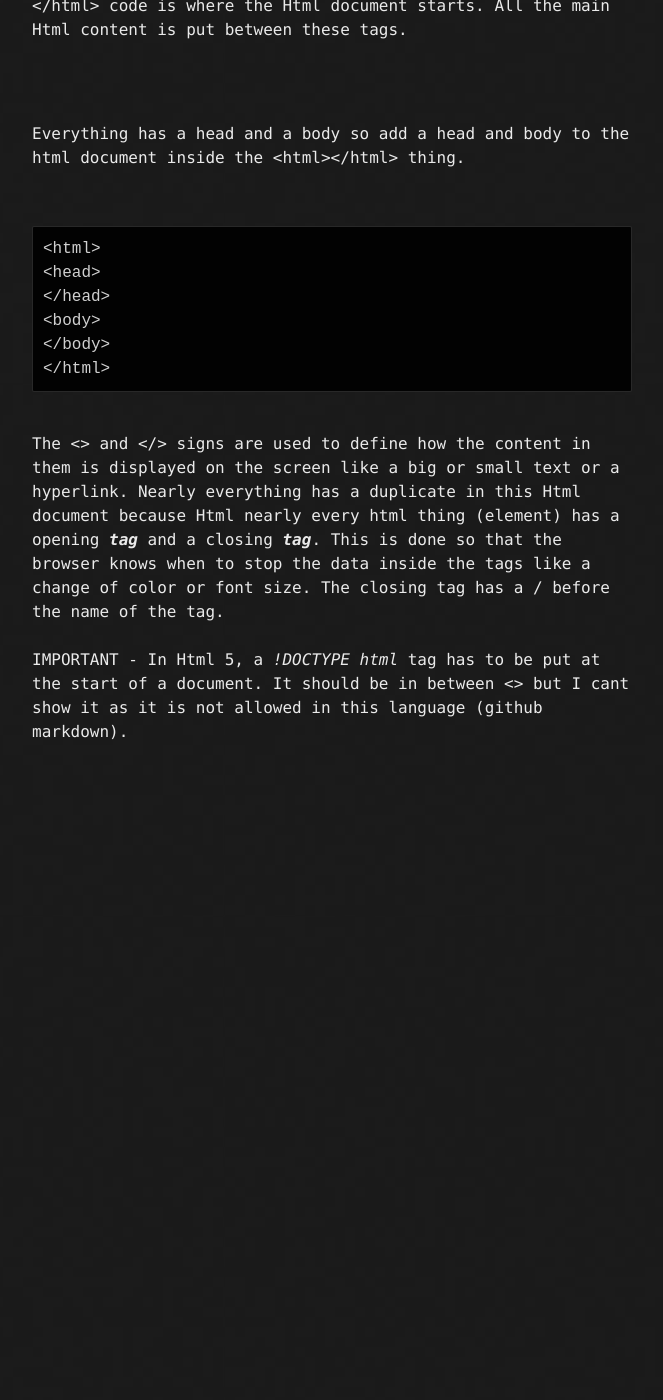
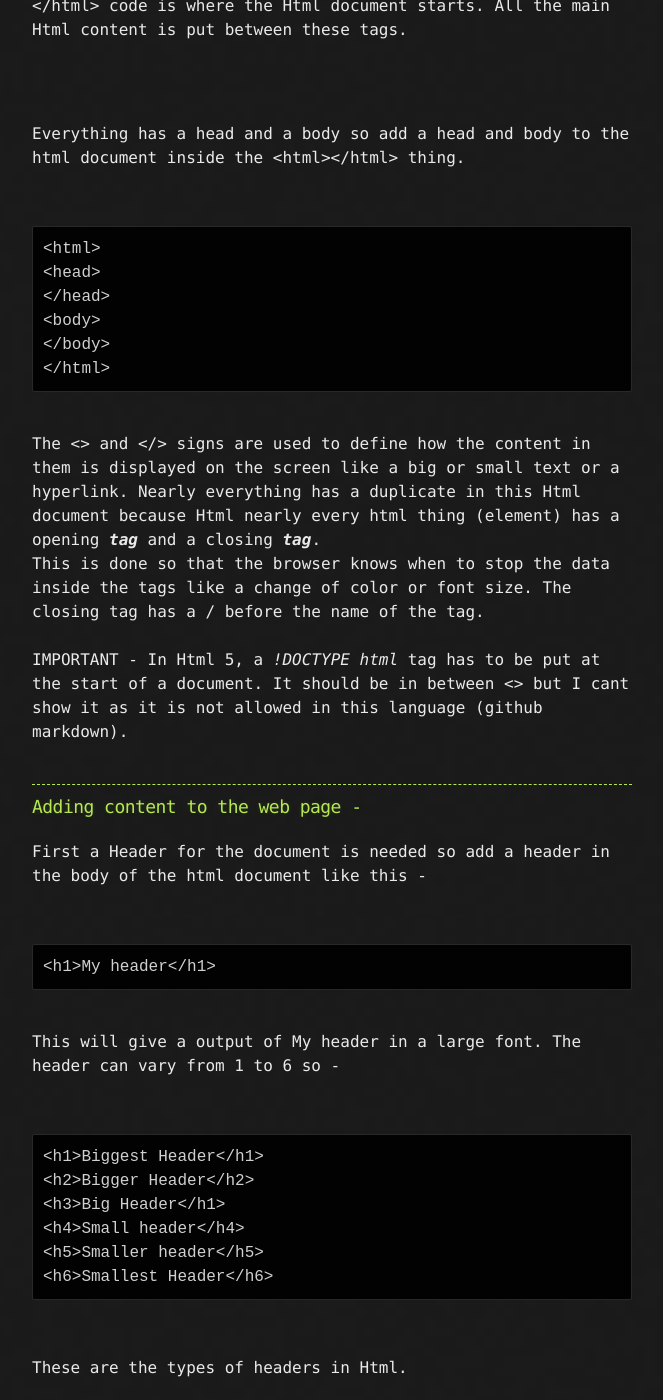
Before and after one commit to Pranked3/shaankmahajan.github.io, a Jekyll site: the page built from html-lessons.md, in a window 1280 px wide and 1400 px high, scrolled down 1212 px. Shown: the whole window, without its empty margins (308-971 px from the left). Built offline with Jekyll 4.4.1, drawn with Linux system fonts in a browser that asks for light colours; the repository's description, which GitHub fills in, is left out; before the commit the page ends 1976 px from its top, so only the background shows below that.

Commit message:
change44

````diff
--- a/html-lessons.md
+++ b/html-lessons.md
@@ -57,7 +57,38 @@ Everything has a head and a body so add a head and body to the html document ins
 ```
 
 <br />
-The <> and </> signs are used to define how the content in them is displayed on the screen like a big or small text or a hyperlink. Nearly everything has a duplicate in this Html document because Html nearly every html thing (element) has a opening **_tag_** and a closing **_tag_**. This is done so that the browser knows when to stop the data inside the tags like a change of color or font size. The closing tag has a  / before the name of the tag.
+The <> and </> signs are used to define how the content in them is displayed on the screen like a big or small text or a hyperlink. Nearly everything has a duplicate in this Html document because Html nearly every html thing (element) has a opening **_tag_** and a closing **_tag_**.
+<br />
+This is done so that the browser knows when to stop the data inside the tags like a change of color or font size. The closing tag has a  / before the name of the tag.
 <br />
 <br />
 IMPORTANT - In Html 5, a _!DOCTYPE html_ tag has to be put at the start of a document. It should be in between <> but I cant show it as it is not allowed in this language (github markdown).
+<br />
+<br />
+<hr />
+### [](#header-3)Adding content to the web page -
+First a Header for the document is needed so add a header in the body of the html document like this -
+
+<br />
+
+```
+<h1>My header</h1>
+```
+
+<br />
+This will give a output of My header in a large font. The header can vary from 1 to 6 so -
+
+<br />
+
+```
+<h1>Biggest Header</h1>
+<h2>Bigger Header</h2>
+<h3>Big Header</h1>
+<h4>Small header</h4>
+<h5>Smaller header</h5>
+<h6>Smallest Header</h6>
+```
+
+<br />
+
+These are the types of headers in Html.
````
